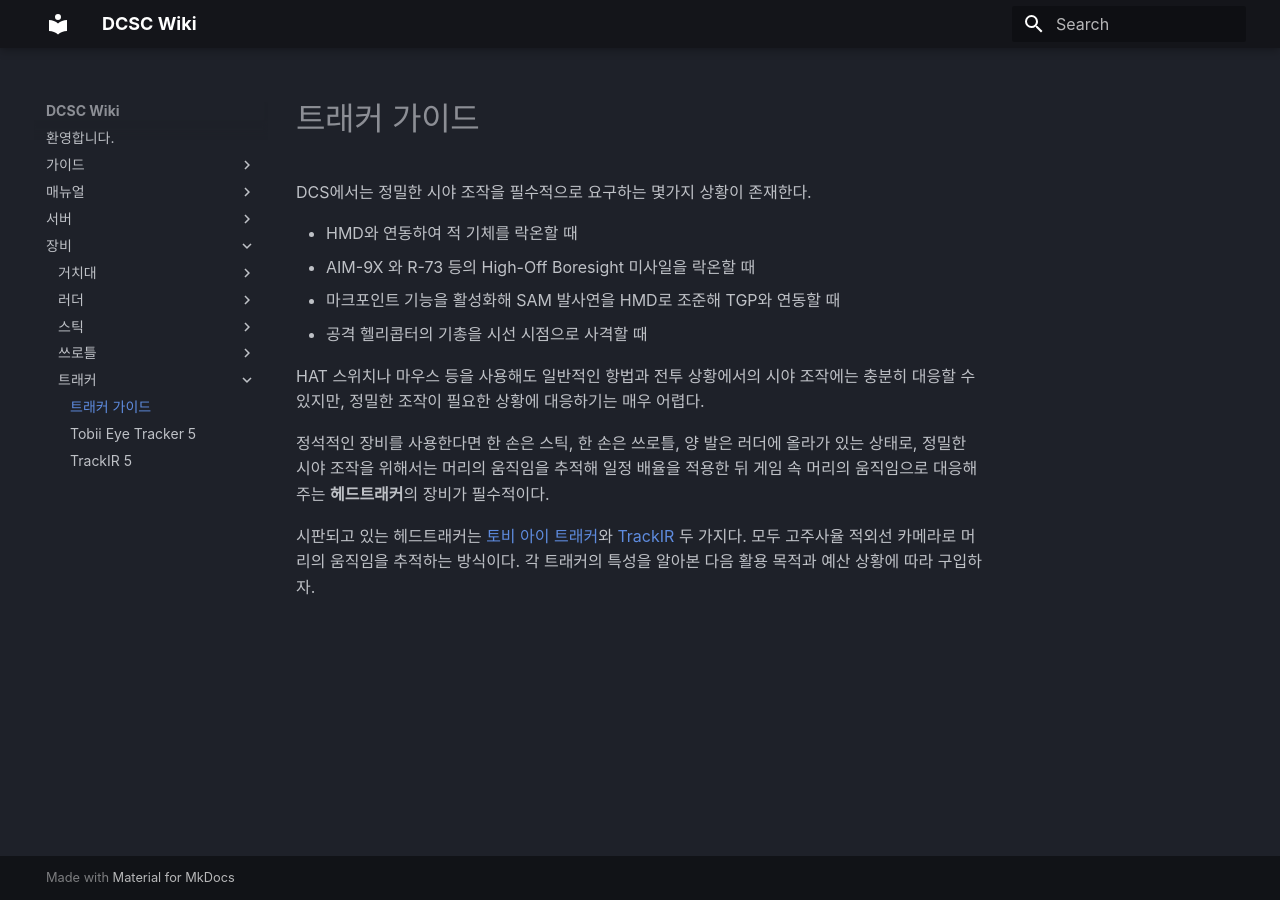
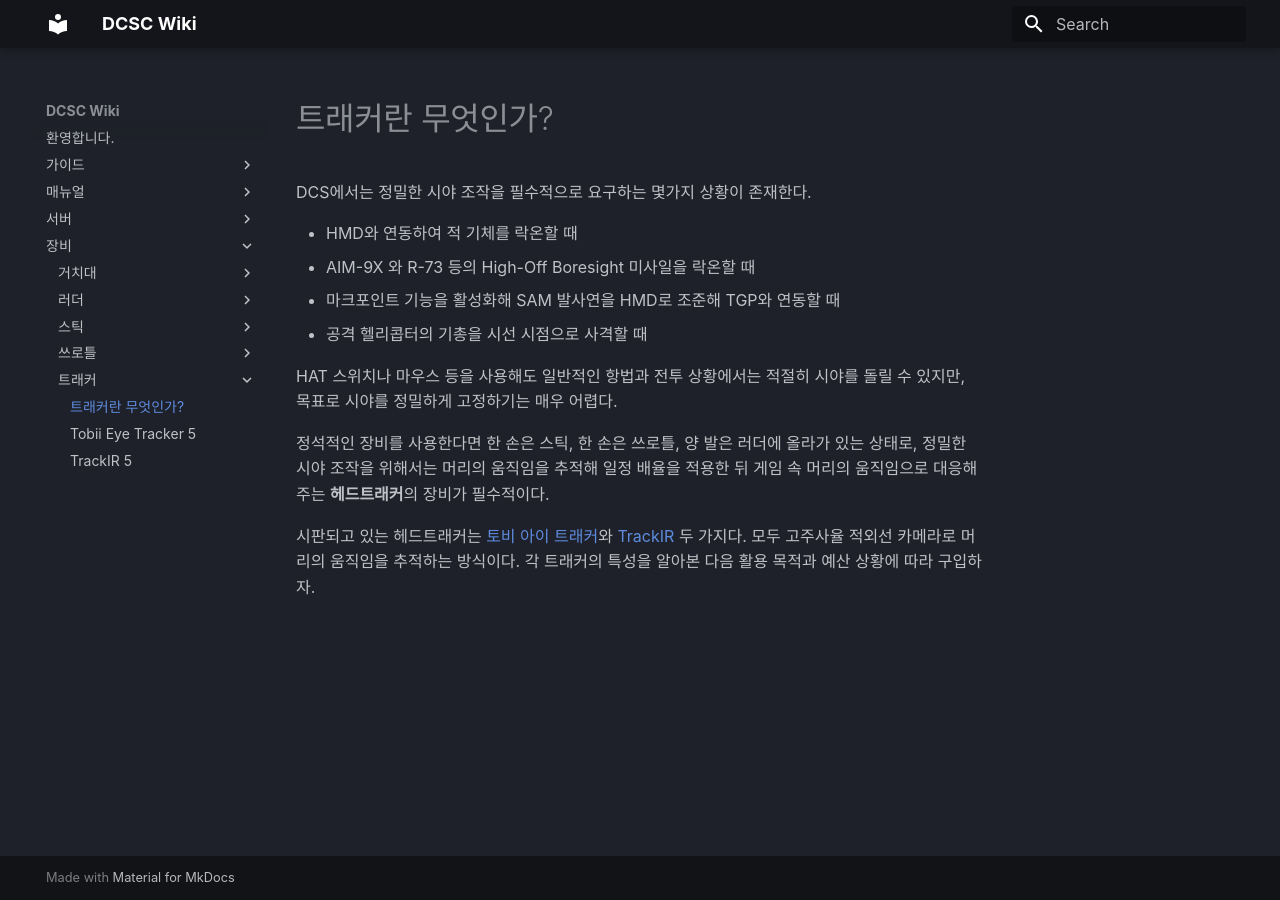
Before and after one commit to dcs-c/dcs-c.github.io, an MkDocs documentation site: the page built from docs/장비/트래커/index.md, in a window 1280 px wide. Built offline with MkDocs 1.6.1 and Material for MkDocs 9.7.7, drawn with Linux system fonts in a browser that asks for light colours; some web fonts are replaced.

Commit message:
Update index.md

```diff
--- a/docs/장비/트래커/index.md
+++ b/docs/장비/트래커/index.md
@@ -1,4 +1,4 @@
-# 트래커 가이드
+# 트래커란 무엇인가?
 
 DCS에서는 정밀한 시야 조작을 필수적으로 요구하는 몇가지 상황이 존재한다.
 
@@ -7,8 +7,8 @@ DCS에서는 정밀한 시야 조작을 필수적으로 요구하는 몇가지
 * 마크포인트 기능을 활성화해 SAM 발사연을 HMD로 조준해 TGP와 연동할 때
 * 공격 헬리콥터의 기총을 시선 시점으로 사격할 때
 
-HAT 스위치나 마우스 등을 사용해도 일반적인 항법과 전투 상황에서의 시야 조작에는 충분히 대응할 수 있지만, 정밀한 조작이 필요한 상황에 대응하기는 매우 어렵다.
+HAT 스위치나 마우스 등을 사용해도 일반적인 항법과 전투 상황에서는 적절히 시야를 돌릴 수 있지만, 목표로 시야를 정밀하게 고정하기는 매우 어렵다.
 
 정석적인 장비를 사용한다면 한 손은 스틱, 한 손은 쓰로틀, 양 발은 러더에 올라가 있는 상태로, 정밀한 시야 조작을 위해서는 머리의 움직임을 추적해 일정 배율을 적용한 뒤 게임 속 머리의 움직임으로 대응해주는 **헤드트래커**의 장비가 필수적이다.
 
-시판되고 있는 헤드트래커는 [토비 아이 트래커](/Tobii Eye Tracker)와 [TrackIR](/TrackIR) 두 가지다. 모두 고주사율 적외선 카메라로 머리의 움직임을 추적하는 방식이다. 각 트래커의 특성을 알아본 다음 활용 목적과 예산 상황에 따라 구입하자.
+시판되고 있는 헤드트래커는 [토비 아이 트래커](/장비/트래커/Tobii Eye Tracker)와 [TrackIR](/장비/트래커/TrackIR) 두 가지다. 모두 고주사율 적외선 카메라로 머리의 움직임을 추적하는 방식이다. 각 트래커의 특성을 알아본 다음 활용 목적과 예산 상황에 따라 구입하자.
```
